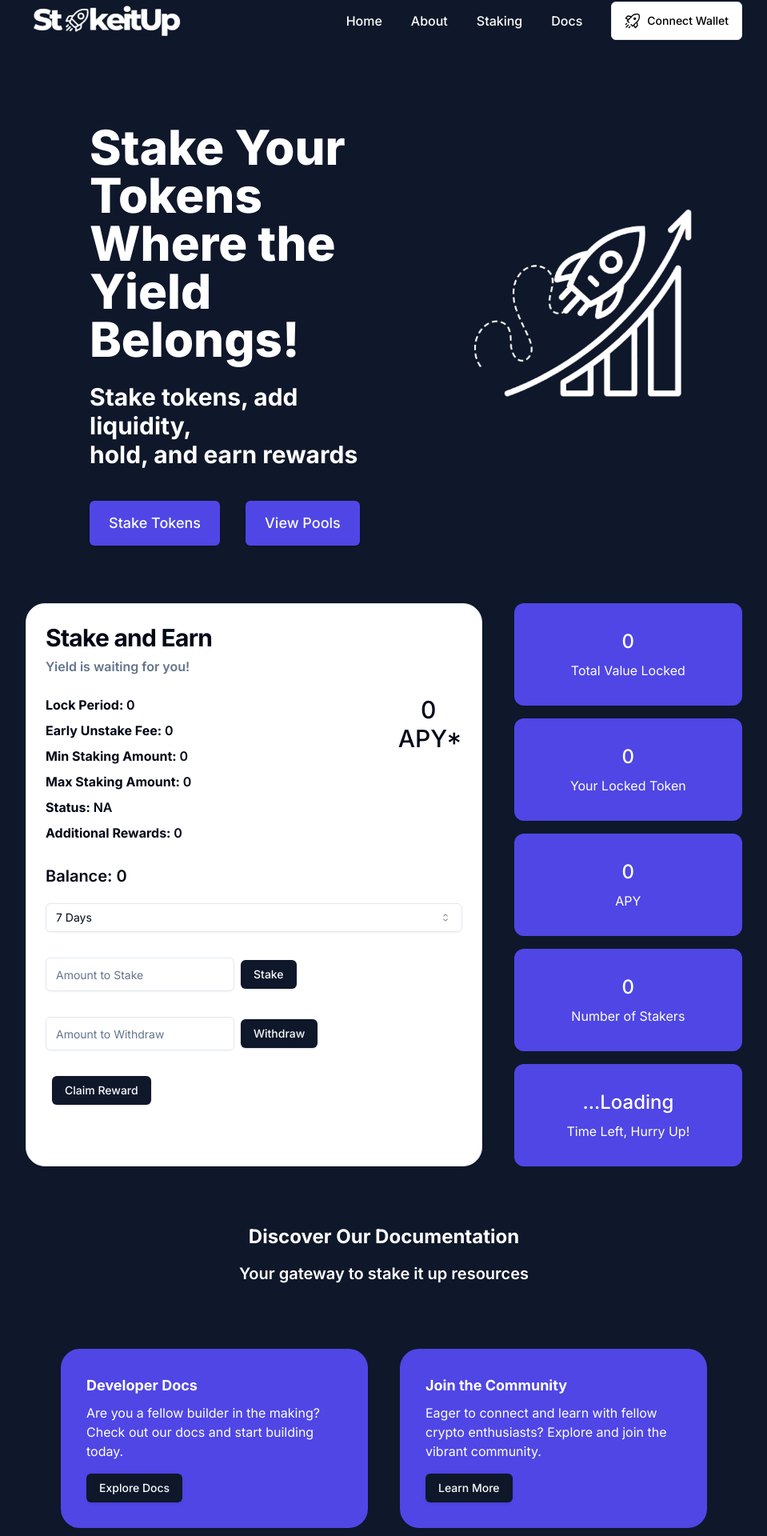
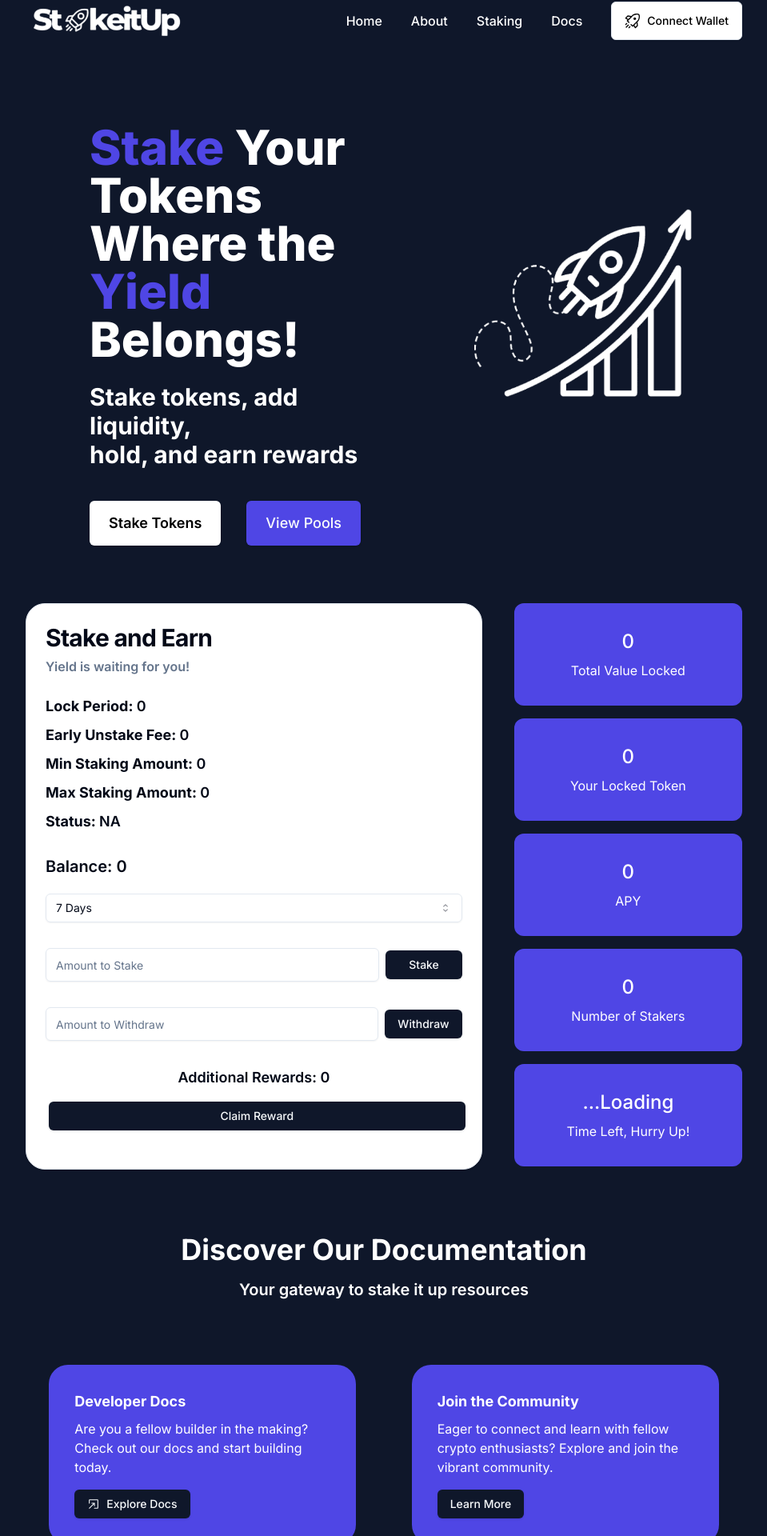
Before and after one commit to deepakA18/StakeItUp, a Next.js app: page /staking in a window 1280 px wide. Shown: the part 71-1991 px from the top of the page at 80% size, without its empty margins (160-1119 px from the left). Built offline with nearby package versions, Linux system fonts and the light colour scheme.

Commit message:
Finalise

```diff
--- a/src/app/layout.js
+++ b/src/app/layout.js
@@ -12,12 +12,13 @@ const inter = Inter({ subsets: ["latin"] });
 
 export const metadata = {
   title: "Stakeitup",
-  description: "Generated by create next app",
+  description: "Stake and Earn platform on polygon amoy",
 };
 
 export default function RootLayout({ children }) {
   return (
     <html lang="en">
+
       <body className={inter.className}>
         <ContractProvider>
           <Header />
--- a/src/app/staking/page.jsx
+++ b/src/app/staking/page.jsx
@@ -113,7 +113,7 @@ const Page = () => {
         </CardHeader>
         <CardContent>
           <div className="flex flex-col md:flex-row md:justify-between">
-            <div>
+            <div className="text-lg">
               <ul className="space-y-2">
                 <li>
                   <strong>Lock Period: </strong>
@@ -135,16 +135,13 @@ const Page = () => {
                   <strong>Status: </strong>
                   <span className="font-semibold">{status?.toString()}</span>
                 </li>
-                <li>
+                {/* <li>
                   <strong>Additional Rewards: </strong>
                   <span className="font-semibold">{additionalRewards.formatted}</span>
-                </li>
+                </li> */}
               </ul>
             </div>
-            <div className="flex flex-col items-center text-3xl font-medium md:ml-8 mt-4 md:mt-0">
-              <span>{apy?.toString()}</span>
-              <span className="ml-1">APY*</span>
-            </div>
+
           </div>
           <div className="mt-7 text-xl font-semibold">
             <p>Balance: {balance.formatted}</p>
@@ -165,16 +162,17 @@ const Page = () => {
                 </Select>
               </div>
               <div className="flex flex-col md:flex-row items-center">
-                <Input type="number" id="stake" placeholder="Amount to Stake" value={stakeAmount} onChange={(e) => setStakeAmount(e.target.value)} className="w-full md:w-auto"/>
-                <Button onClick={handleStake} className="mt-4 md:mt-0 md:ml-2 w-full md:w-auto">Stake</Button>
+                <Input type="number" id="stake" placeholder="Amount to Stake" value={stakeAmount} onChange={(e) => setStakeAmount(e.target.value)} className="w-full"/>
+                <Button onClick={handleStake} className="mt-4 md:mt-0 md:ml-2 w-full md:w-28">Stake</Button>
               </div>
               <div className="flex flex-col md:flex-row items-center">
-                <Input type="number" id="withdraw" placeholder="Amount to Withdraw" value={unstakeAmount} onChange={(e) => setUnstakeAmount(e.target.value)} className="w-full md:w-auto"/>
-                <Button onClick={handleUnstake} className="mt-4 md:mt-0 md:ml-2 w-full md:w-auto">Withdraw</Button>
+                <Input type="number" id="withdraw" placeholder="Amount to Withdraw" value={unstakeAmount} onChange={(e) => setUnstakeAmount(e.target.value)} className="w-full"/>
+                <Button onClick={handleUnstake} className="mt-4 md:mt-0 md:ml-2 w-full md:w-28">Withdraw</Button>
               </div>
-              <div className="flex flex-col md:flex-row items-center">
+              <div className="flex flex-col items-center">
                 {/* <Input type="number" id="reward" placeholder="Amount of Reward" value={rewardAmount} onChange={(e) => setRewardAmount(e.target.value)} className="w-full md:w-auto"/> */}
-                <Button onClick={handleClaimRewards} className="mt-4 md:mt-0 md:ml-2 w-full md:w-auto">Claim Reward</Button>
+                <p className="font-semibold text-lg">Additional Rewards: {additionalRewards.formatted}</p>
+                <Button onClick={handleClaimRewards} className="mt-4 md:mt-4 md:ml-2 w-full md:w-full">Claim Reward</Button>
               </div>
             </div>
           </form>
--- a/src/components/Docs.jsx
+++ b/src/components/Docs.jsx
@@ -2,24 +2,24 @@
 
 import React from 'react'
 
-import { AspectRatio } from './ui/aspect-ratio'
 import { Button } from './ui/button'
+import {OpenInNewWindowIcon} from "@radix-ui/react-icons"
 
 const Docs = () => {
   return (
     <div className=''>
       <section className="mt-12 px-4">
         <div className='text-white w-full'>
-          <div className='flex flex-col items-center mt-14'>
-            <h1 className='text-5xl font-bold text-center sm:text-2xl'>Discover Our Documentation</h1>
+          <div className='flex flex-col items-center mt-16'>
+            <p className='text-4xl font-bold text-center'>Discover Our Documentation</p>
             <p className='text-xl font-semibold mt-4 text-center'>Your gateway to stake it up resources</p>
           </div>
-          <div className='flex flex-col md:flex-row mt-20 justify-center space-y-8 md:space-y-0 md:space-x-10'>
+          <div className='flex flex-col md:flex-row mt-20 justify-evenly space-y-8 md:space-y-0 md:space-x-10'>
             <div className="bg-indigo-600 text-white rounded-3xl p-8 w-full md:w-96 h-auto flex flex-col">
               <h3 className="text-lg font-bold">Developer Docs</h3>
               <p className="mt-2 text-md">Are you a fellow builder in the making? Check out our docs and start building today.</p>
               <div className='mt-4'>
-                <Button>Explore Docs</Button>
+                <Button><OpenInNewWindowIcon className="mr-2 h-4 w-4"/>Explore Docs</Button>
               </div>
             </div>
             <div className="bg-indigo-600 text-white rounded-3xl p-8 w-full md:w-96 h-auto flex flex-col">
--- a/src/components/Footer.jsx
+++ b/src/components/Footer.jsx
@@ -1,9 +1,12 @@
 "use client"
 
 import React from 'react'
+import Image from 'next/image';
 import { Card, CardHeader, CardContent, CardFooter } from '@/components/ui/card';
 import { Separator } from '@/components/ui/separator';
 import { GitHubLogoIcon, TwitterLogoIcon, DiscordLogoIcon, LinkedInLogoIcon } from '@radix-ui/react-icons'
+import {RocketIcon} from "@radix-ui/react-icons"
+
 
 const Footer = () => {
   return (
@@ -15,9 +18,9 @@ const Footer = () => {
               <CardHeader>
                 <div className="flex flex-col space-y-4">
                   <div className="w-10 h-10 rounded-full flex items-center justify-center">
-                    <img src="/path-to-your-logo.png" alt="Logo" className="w-8 h-8" />
+                    <RocketIcon className='w-8 h-8'/>
                   </div>
-                  <p className='text-sm md:text-md'>Berachain is a high-performance EVM-compatible blockchain built on Proof-of-Liquidity consensus. Proof-of-Liquidity is a novel consensus mechanism that aims to align network incentives, creating strong synergy between Berachain validators and the ecosystem of projects.</p>
+                  <p className='text-sm md:text-md md:w-full'>StakeitUp is a EVM-compatible token staking platform built on Polygon Amoy, where you stake SHN tokens to gain the highest yield among entire DeFi ecosystem.</p>
                 </div>
               </CardHeader>
               <CardContent className="flex space-x-4 mt-4">
--- a/src/components/HeroSection.jsx
+++ b/src/components/HeroSection.jsx
@@ -1,24 +1,26 @@
 "use client"
+
 import React from 'react'
 import Image from 'next/image'
 import { Button } from './ui/button'
 import hero from "../../public/hero.png"
+import {CubeIcon} from "@radix-ui/react-icons"
 
 const HeroSection = () => {
   return (
     <section className="mt-4 px-4 md:px-10 text-white">
-      <div className=' p-4 w-full flex flex-col md:flex-row items-center md:justify-between'>
+      <div className='p-4 w-full flex flex-col md:flex-row items-center md:justify-between'>
         <div className='mt-10 md:mt-14 md:ml-10 w-full md:w-1/2'>
           <h1 className="text-3xl md:text-6xl font-extrabold">
-            Stake Your Tokens
+            <span className='text-indigo-600'>Stake</span> Your Tokens
             <br />
-            Where the Yield <br /> Belongs!
+            Where the <span className='text-indigo-600'>Yield</span> Belongs!
           </h1>
           <p className='text-xl md:text-3xl font-bold mt-4 md:mt-6'>
             Stake tokens, add liquidity,<br/> hold, and earn rewards
           </p>
-          <div className='mt-6 md:mt-10 space-x-4 md:space-x-8 '>
-            <Button className="px-4 md:px-6 py-3 md:py-7 text-base md:text-lg bg-indigo-600 hover:bg-indigo-900">Stake Tokens</Button>
+          <div className='flex flex-row mt-6 md:mt-10 space-x-4 md:space-x-8 '>
+            <Button className="px-4 md:px-6 py-3 md:py-7 text-base md:text-lg bg-white text-black font-semibold hover:bg-gray-400">Stake Tokens</Button>
             <Button className="px-4 md:px-6 py-3 md:py-7 text-base md:text-lg bg-indigo-600 hover:bg-indigo-900">View Pools</Button>
           </div>
         </div>
```
Also changed, not shown: 1 other file (tests, documents, lock files or other folders).
